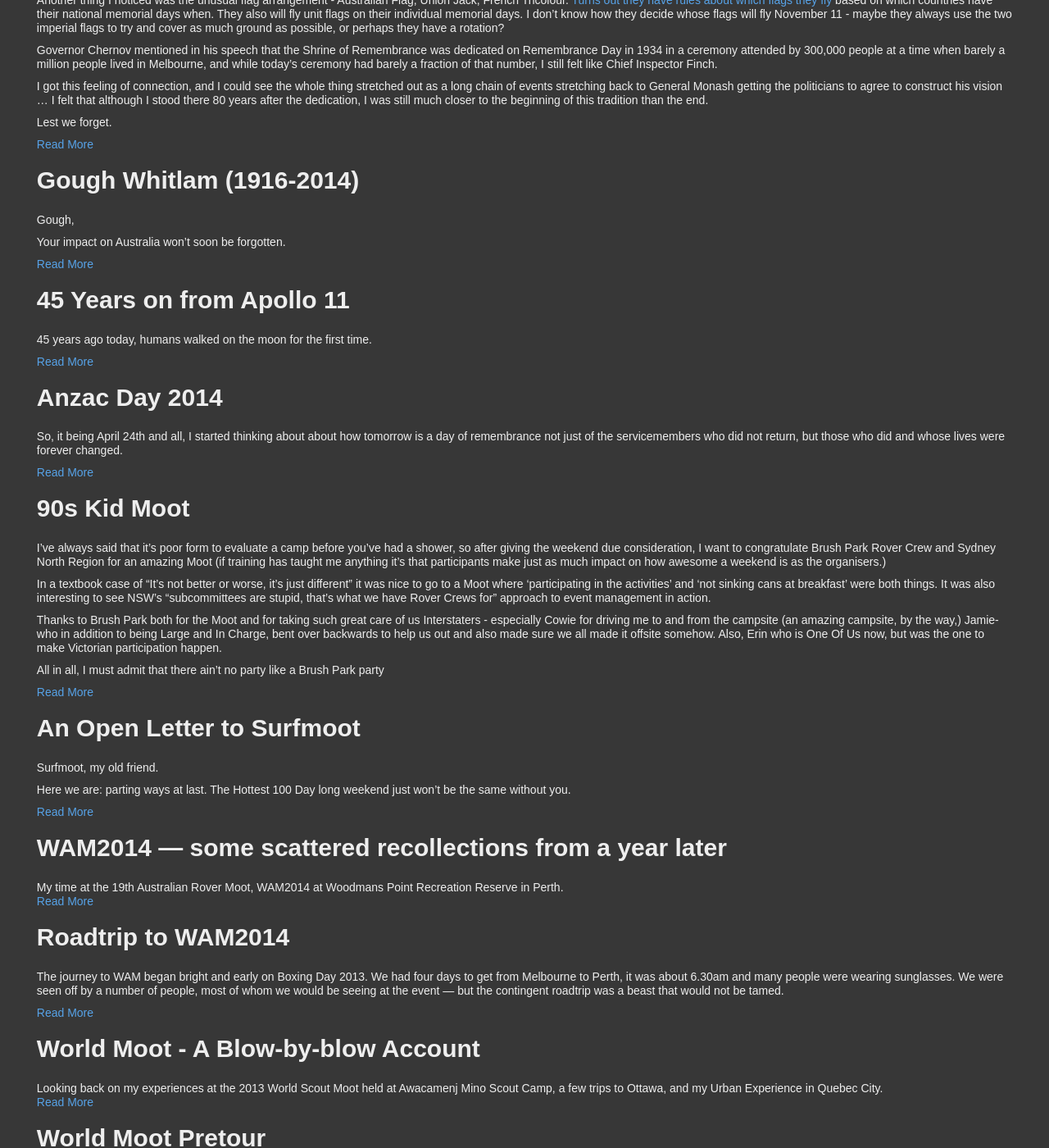
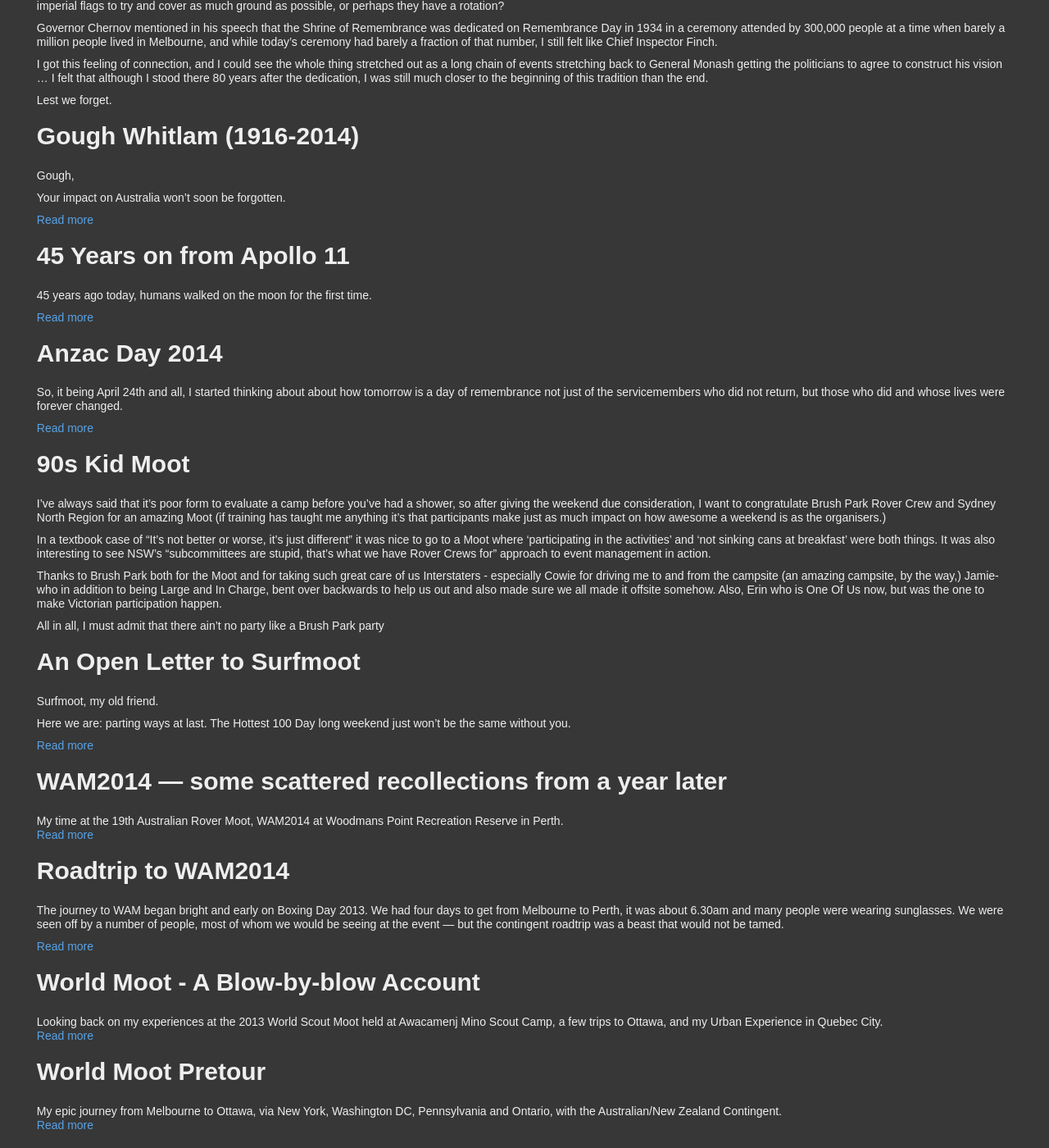
Before and after one commit to ubersejanus/ubersejanus.github.io, a Jekyll site: the page built from blog/index.html, in a window 1280 px wide and 1400 px high, scrolled down 3243 px. Shown: the whole window at 82% size. Built offline with Jekyll 4.4.1, drawn with Linux system fonts in a browser that asks for light colours; Markdown is read by kramdown in place of the engine named in the settings; the list of posts is cut into pages by our own code; some of the changed text lies outside the part shown.

Commit message:
Removes "readmore" link when entire post displayed

```diff
--- a/blog/index.html
+++ b/blog/index.html
@@ -11,9 +11,16 @@ section: blog
 
       <div class="entry">
         {{ post.excerpt }}
-      </div>
+        {% capture content_words %}
+          {{ post.content | number_of_words }}
+        {% endcapture %}
+        {% capture excerpt_words %}
+          {{ post.excerpt | number_of_words }}
+        {% endcapture %}
+        {% if excerpt_words != content_words %}
+        <p><a class="blog-readmore" href="{{ post.url }}">Read more</a></p>
+        {% endif %}
 
-      <a href="{{ site.baseurl }}{{ post.url }}" class="read-more">Read More</a>
     </article>
   {% endfor %}
 </div>
```
